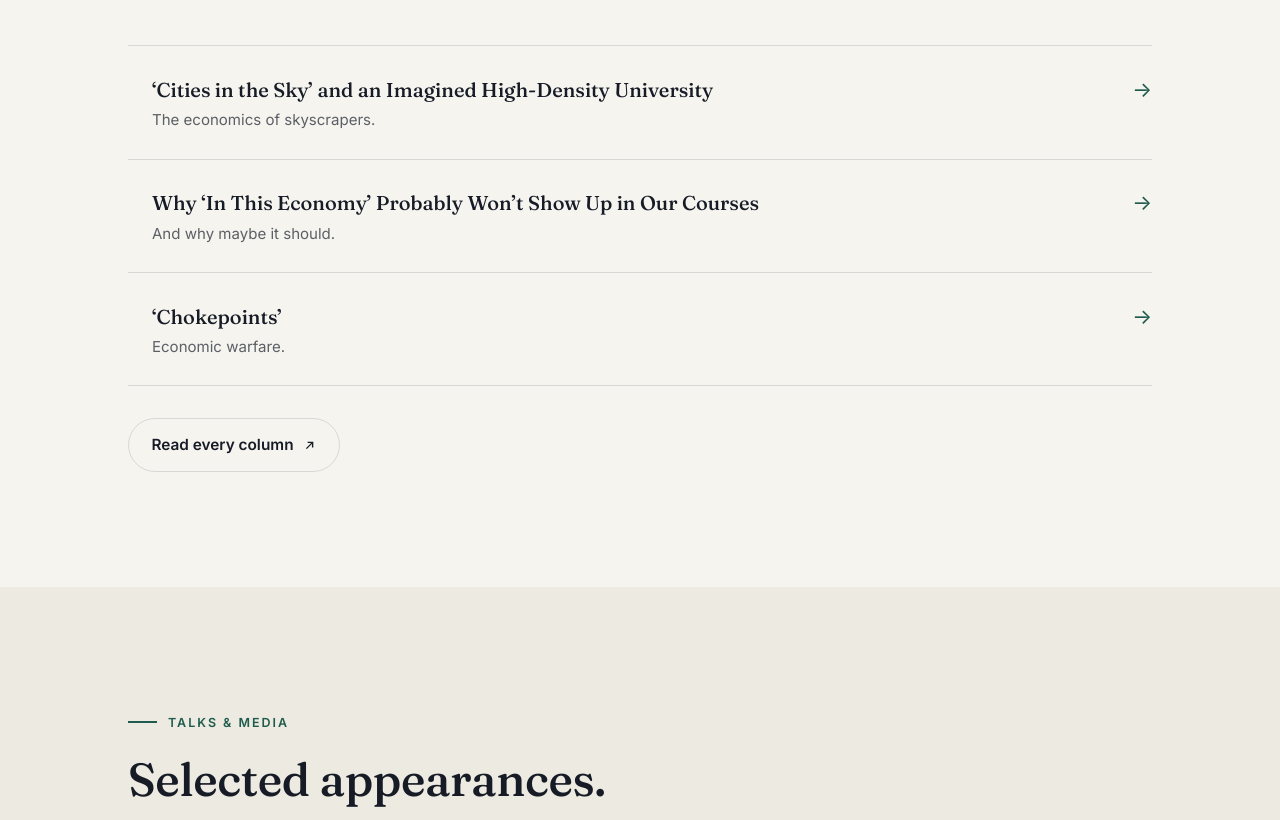
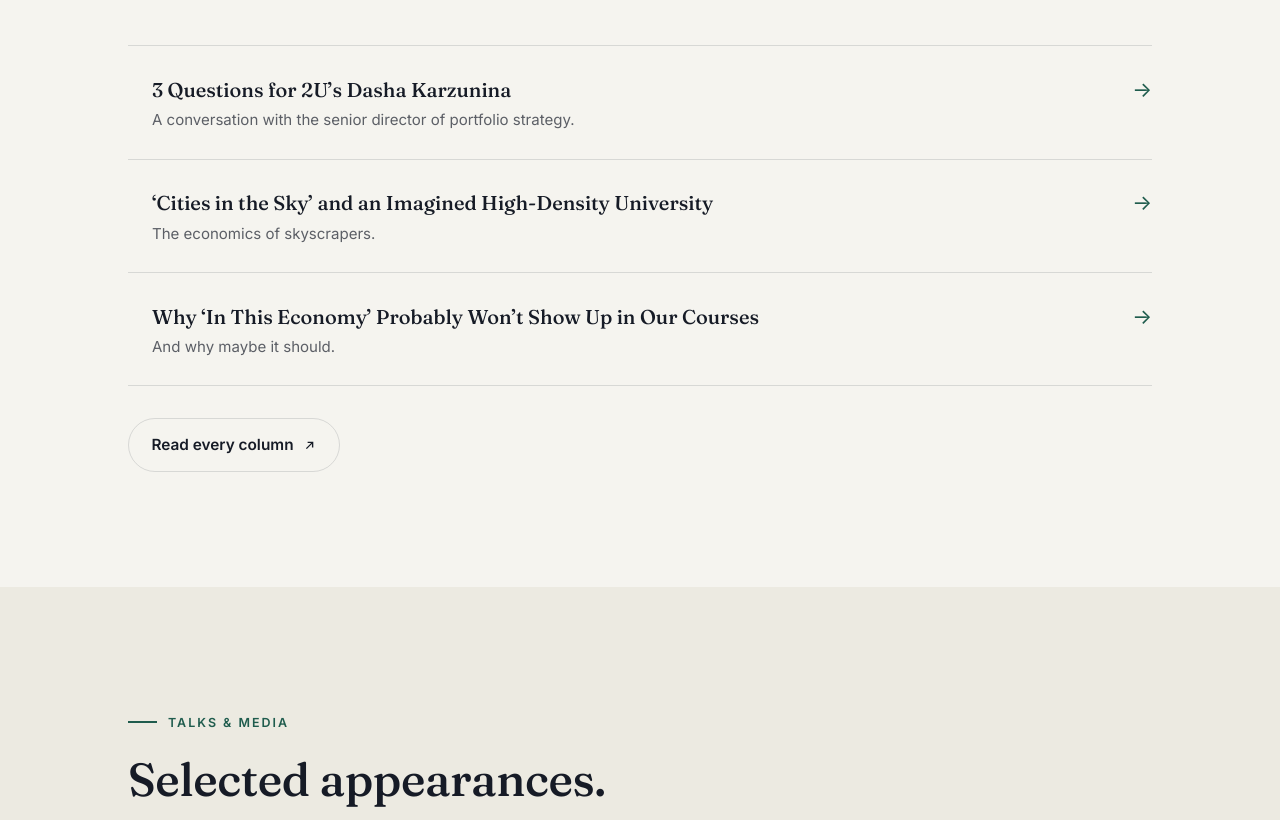
Before and after one commit to joshmkim-oss/joshmkim-oss.github.io, a plain HTML site: page index.html in a window 1280 px wide. Shown: the part 2900-3720 px from the top of the page. Drawn offline with Linux system fonts and the light colour scheme.

Commit message:
Auto-update Learning Innovation columns

```diff
--- a/index.html
+++ b/index.html
@@ -414,6 +414,14 @@
 
       <div class="pieces">
         <!-- COLUMNS:START — auto-generated by .github/workflows/update-columns.yml. Anything between these markers is replaced on each run; edit the build script, not here. -->
+        <a class="piece" href="https://www.insidehighered.com/opinion/columns/learning-innovation/2026/11/10/3-questions-2us-dasha-karzunina" target="_blank" rel="noopener">
+          <span class="piece__date"></span>
+          <span>
+            <span class="piece__title">3 Questions for 2U’s Dasha Karzunina</span>
+            <span class="piece__dek">A conversation with the senior director of portfolio strategy.</span>
+          </span>
+          <span class="piece__arrow">→</span>
+        </a>
         <a class="piece" href="https://www.insidehighered.com/opinion/columns/learning-innovation/2026/11/05/cities-sky-and-imagined-high-density-university" target="_blank" rel="noopener">
           <span class="piece__date"></span>
           <span>
@@ -427,14 +435,6 @@
           <span>
             <span class="piece__title">Why ‘In This Economy’ Probably Won’t Show Up in Our Courses</span>
             <span class="piece__dek">And why maybe it should.</span>
-          </span>
-          <span class="piece__arrow">→</span>
-        </a>
-        <a class="piece" href="https://www.insidehighered.com/opinion/columns/learning-innovation/2026/10/29/chokepoints" target="_blank" rel="noopener">
-          <span class="piece__date"></span>
-          <span>
-            <span class="piece__title">‘Chokepoints’</span>
-            <span class="piece__dek">Economic warfare.</span>
           </span>
           <span class="piece__arrow">→</span>
         </a>
```
